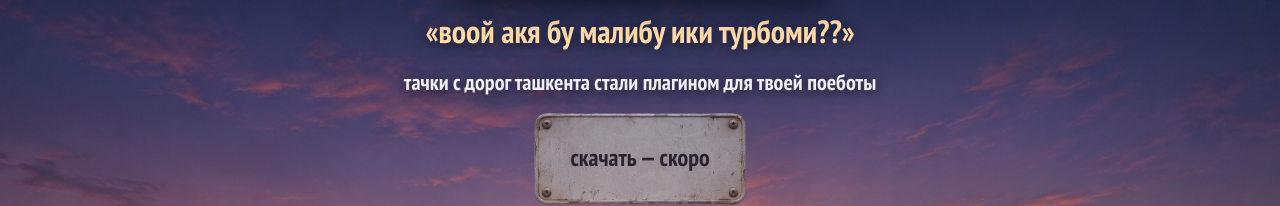
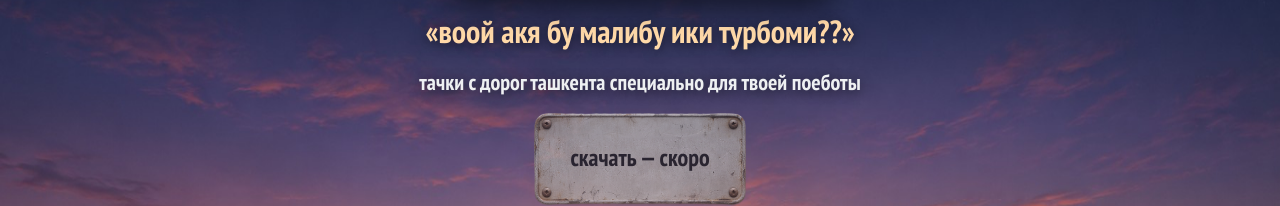
Before and after one commit to lunnaholy/sauce-fx-web, a Next.js app: page /gentra-fx in a window 1280 px wide. Shown: the part 163-369 px from the top of the page. Built offline with nearby package versions, Linux system fonts and the light colour scheme.

Commit message:
feat(gentra-fx): reword hero slogan

```diff
--- a/app/gentra-fx/page.tsx
+++ b/app/gentra-fx/page.tsx
@@ -18,7 +18,7 @@ const version = "1.0.0";
 
 export const metadata: Metadata = {
   title: "sauce gentra fx",
-  description: "тачки с дорог ташкента стали плагином для твоей поеботы. VST3 и AU.",
+  description: "тачки с дорог ташкента специально для твоей поеботы. VST3 и AU.",
   openGraph: { images: "/gentra-fx/shot-garage.jpg", locale: "ru_RU" },
 };
 
@@ -68,7 +68,7 @@ export default function GentraFX() {
             <Image src="/gentra-fx/plate.png" alt="" width={380} height={72} priority />
           </h1>
           <p className={s.tagline}>«воой акя бу малибу ики турбоми??»</p>
-          <p className={s.lead}>тачки с дорог ташкента стали плагином для твоей поеботы</p>
+          <p className={s.lead}>тачки с дорог ташкента специально для твоей поеботы</p>
           <div className={s.cta}>
             <Soon url={downloadUrl} className={`plate ${s.button}`}>
               скачать
```
